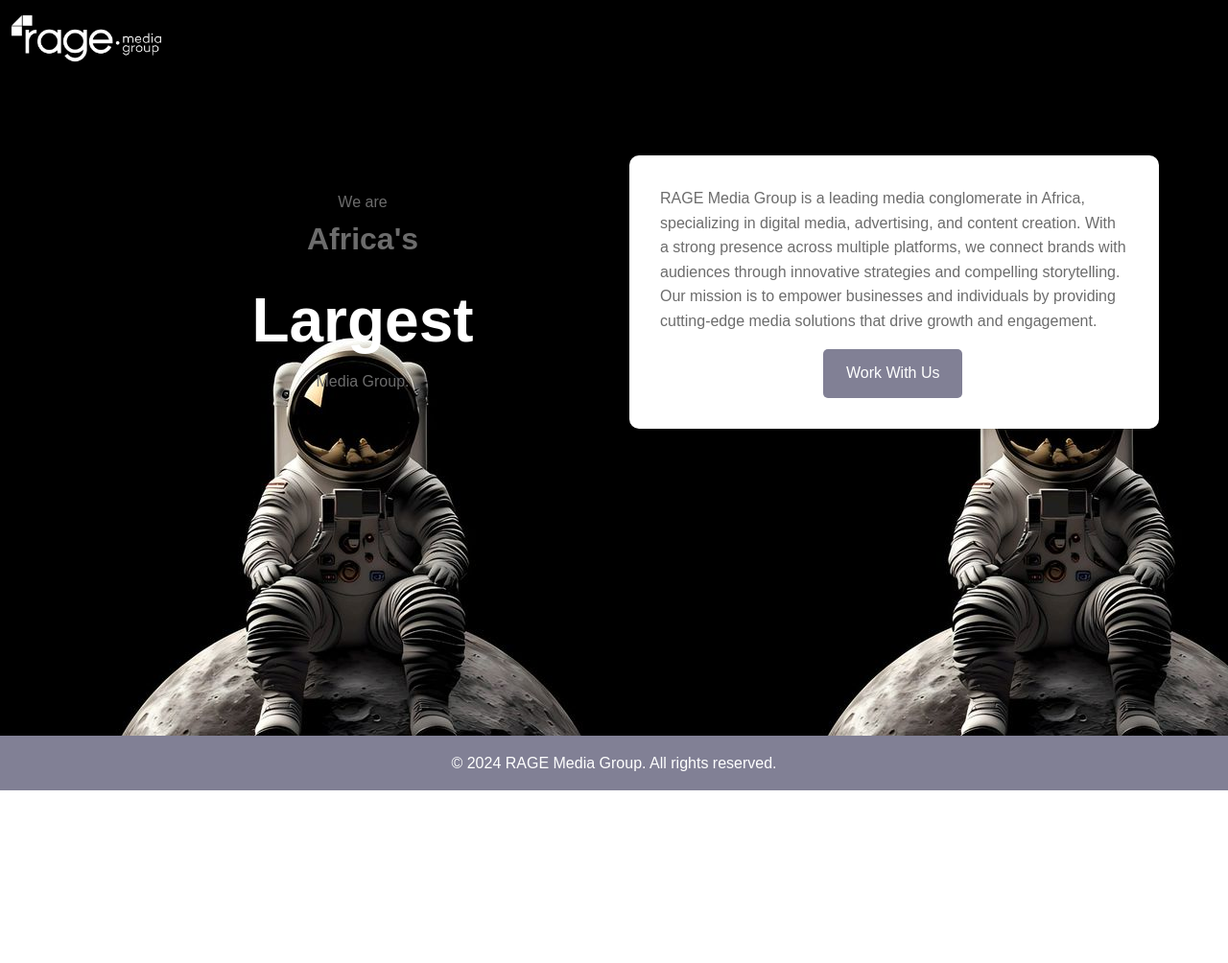
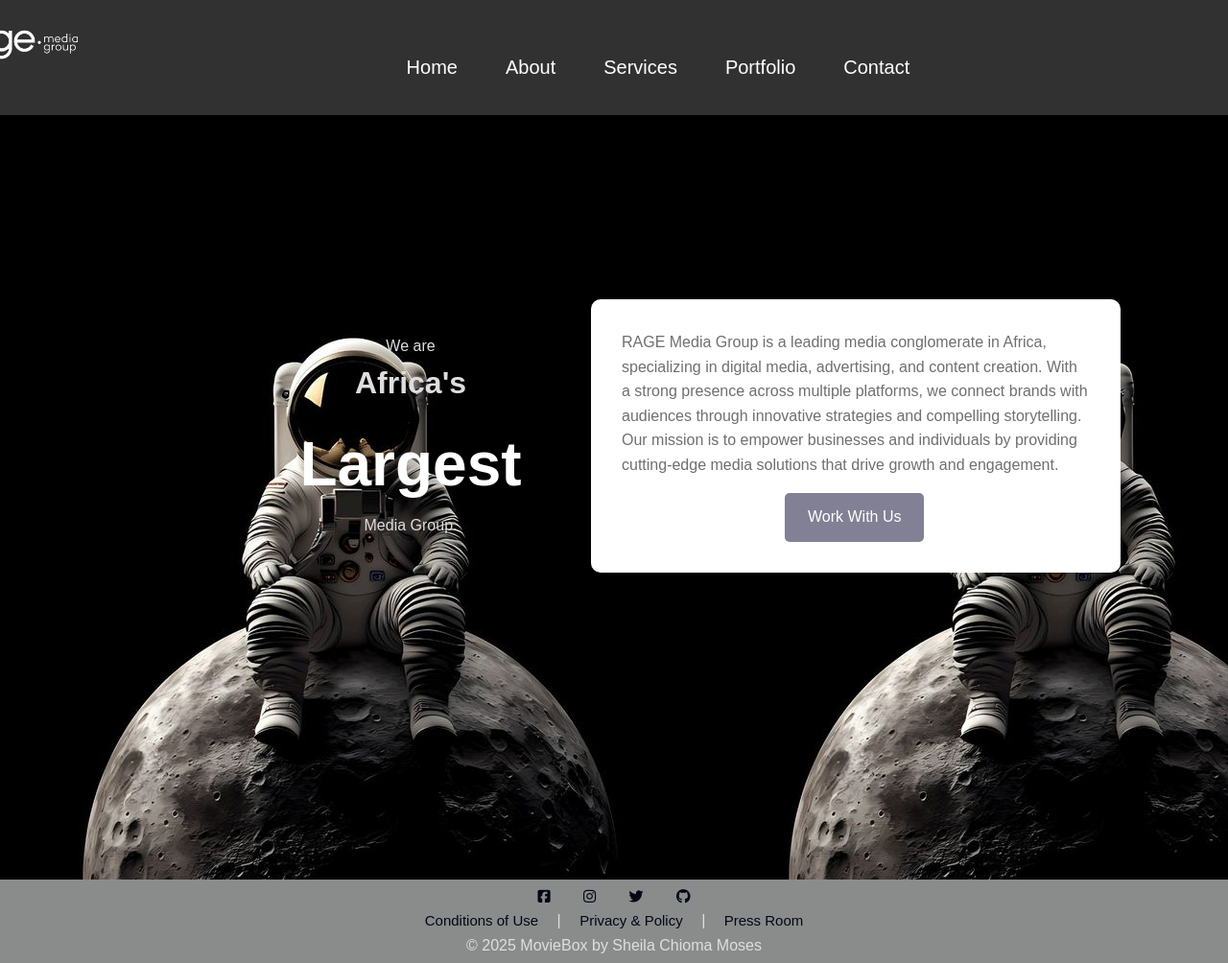
Before and after one commit to sheila-moses/my-landing-page, a plain HTML site: page index.html in a window 1280 px wide. Shown: the whole page at 96% size. Before the commit the page ends 824 px from the top, so only its background shows below. Drawn offline with Linux system fonts and the light colour scheme.

Commit message:
Initial commit

```diff
--- a/index.css
+++ b/index.css
@@ -7,14 +7,46 @@
 body {
   font-family: Arial, sans-serif;
   background-image: url(images/media.jpg);
-  color: #6c6c6c;
+  color: #e1dddd;
   line-height: 1.6;
 }
 
 .logo {
-  display: block;
-  margin-top: -50px;
-  max-width: 180px;
+  margin-top: -40px;
+  margin-left: -400px;
+  max-width: 160px;
+}
+.navbar {
+  display: flex;
+  justify-content: space-evenly;
+  align-items: center;
+  font-size: 20px;
+  background-color: #323131;
+  color: white;
+}
+
+.navbar ul {
+  display: flex;
+  list-style: none;
+  margin-top: 20px;
+  padding: 0;
+  gap: 50px;
+}
+
+.navbar ul li a {
+  text-decoration: none;
+  color: white;
+  transition: cubic-bezier(0.95, 0.05, 0.795, 0.035);
+}
+
+.navbar ul li a:hover {
+  color: #c0bab8;
+}
+
+.hamburger {
+  display: none;
+  font-size: 24px;
+  cursor: pointer;
 }
 
 .container {
@@ -22,14 +54,14 @@ body {
   grid-template-columns: 1fr 1fr;
   gap: 2rem;
   max-width: 1200px;
-  margin: 0 auto;
+  margin-top: 20vh;
   padding: 2rem;
   align-items: center;
 }
 
 .intro {
   text-align: center;
-  margin-left: 60px;
+  margin-left: 15rem;
 }
 
 .intro h1 {
@@ -54,6 +86,7 @@ body {
 
 .about p {
   margin-bottom: 1rem;
+  color: #716e6e;
 }
 
 .learn-more-button {
@@ -71,12 +104,57 @@ body {
   background: #3e3939;
 }
 
-footer {
+/* footer {
   text-align: center;
-  margin-top: 18rem;
   padding: 1rem;
   color: #fff;
   background: #818095;
+} */
+
+footer {
+  background-color: rgb(138, 140, 140);
+  padding: 5px;
+  margin-top: 18rem;
+  text-align: center;
+}
+
+footer a {
+  font-size: 15px;
+  text-decoration: none;
+  margin: 15px;
+  color: #000814;
+  transition: color 0.3s ease;
+}
+
+footer a:hover {
+  color: #1da1f2;
+}
+
+@media (max-width: 768px) {
+  .navbar ul {
+    display: none;
+    flex-direction: column;
+    background: #111;
+    position: absolute;
+    top: 60px;
+    right: 0;
+    width: 200px;
+    padding: 15px;
+  }
+
+  .navbar input[type="checkbox"]:checked ~ ul {
+    display: flex;
+  }
+
+  .hamburger {
+    display: block;
+  }
+
+  /* .logo {
+    margin-top: -40px;
+    margin-left: -400px;
+    max-width: 160px;
+  } */
 }
 
 @media (max-width: 768px) {
@@ -96,5 +174,4 @@ footer {
   .intro h2 {
     font-size: 1.5rem;
   }
-
 }
--- a/index.html
+++ b/index.html
@@ -10,14 +10,35 @@
       type="image/x-icon"
     />
     <link rel="stylesheet" href="index.css" />
+    <link
+      rel="stylesheet"
+      href="https://cdnjs.cloudflare.com/ajax/libs/font-awesome/6.7.0/css/all.min.css"
+      integrity="sha512-9xKTRVabjVeZmc+GUW8GgSmcREDunMM+Dt/GrzchfN8tkwHizc5RP4Ok/MXFFy5rIjJjzhndFScTceq5e6GvVQ=="
+      crossorigin="anonymous"
+      referrerpolicy="no-referrer"
+    />
   </head>
   <body>
     <main>
-      <img
+      <nav class="navbar">
+        <img
         src="./images/RAGE LOGOS/RAGE LOGO W.jpg"
         alt="RAGE Media Group Logo"
         class="logo"
       />
+        <input type="checkbox" id="menu-toggle" style="display:none;">
+        <label for="menu-toggle" class="hamburger">
+          <i class="fa-solid fa-bars"></i>
+        </label>
+        <ul>
+          <li><a href="#">Home</a></li>
+          <li><a href="about.html">About</a></li>
+          <li><a href="#">Services</a></li>
+          <li><a href="#">Portfolio</a></li>
+          <li><a href="#">Contact</a></li>
+        </ul>
+      </nav>
+
       <div class="container">
         <div class="intro">
           <p>We are</p>
@@ -41,6 +62,16 @@
     </main>
   </body>
   <footer>
-    <p>&copy; 2024 RAGE Media Group. All rights reserved.</p>
+    <div>
+      <a href="#"><i class="fa-brands fa-square-facebook"></i></a>
+      <a href="#"><i class="fa-brands fa-instagram"></i></a>
+      <a href="#"><i class="fa-brands fa-twitter"></i></a>
+      <a href="#"><i class="fa-brands fa-github"></i></a>
+    </div>
+    <div class="address">
+      <a href="#">Conditions of Use</a> | <a href="#">Privacy & Policy</a> |
+      <a href="#">Press Room</a>
+    </div>
+    <p>&copy; 2025 MovieBox by Sheila Chioma Moses</p>
   </footer>
 </html>
```
